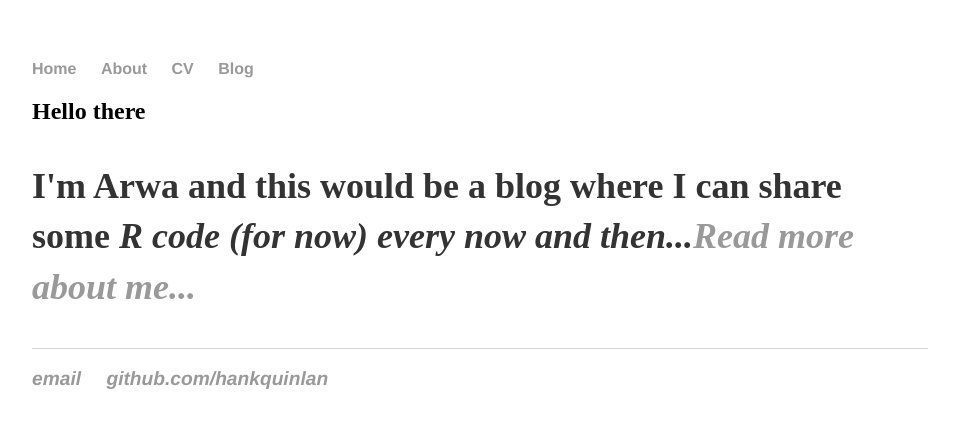
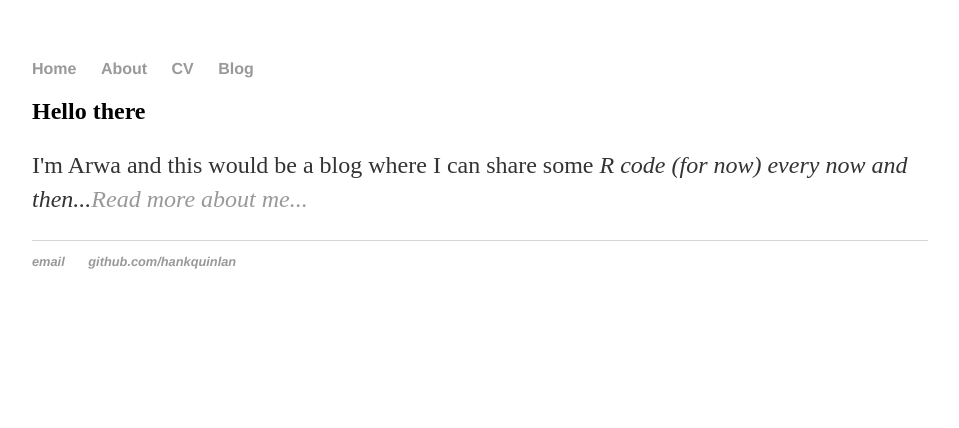
Before and after one commit to arwasayegh/arwasayegh.github.io, a Jekyll site: the page built from index.html, in a window 1280 px wide. Shown: the top 428 px of the page, without its empty margins (160-1119 px from the left). Built offline with Jekyll 4.4.1, drawn with Linux system fonts in a browser that asks for light colours.

Commit message:
Update index.html

```diff
--- a/index.html
+++ b/index.html
@@ -3,6 +3,6 @@ layout: default
 title: Arwa Sayegh
 ---
 <div class="blurb">
-	<h2>Hello there<h2>
-	<p>I'm Arwa and this would be a blog where I can share some <em>R code<em> (for now) every now and then...<a href="/about">Read more about me...</a><p>
-<div>
+	<h2>Hello there</h2>
+	<p>I'm Arwa and this would be a blog where I can share some <em>R code<em> (for now) every now and then...<a href="/about">Read more about me...</a></p>
+</div>
```
